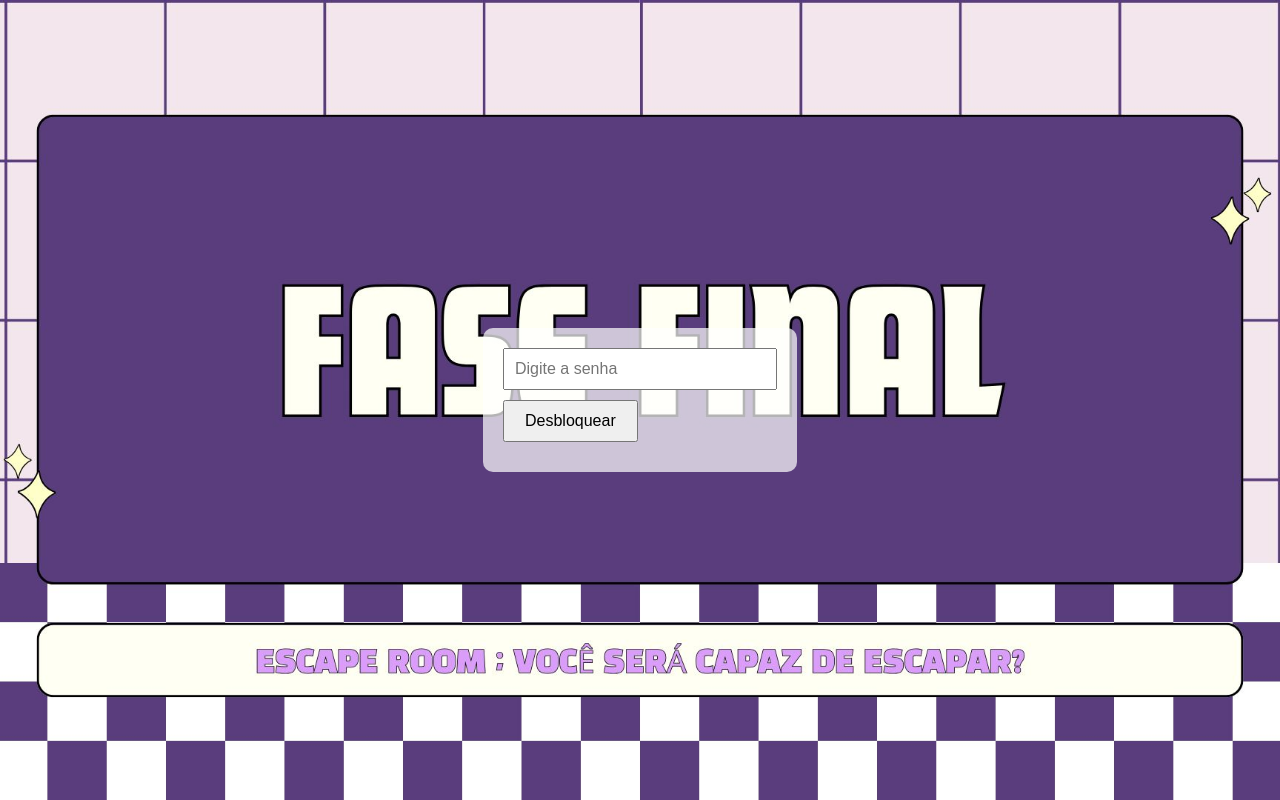
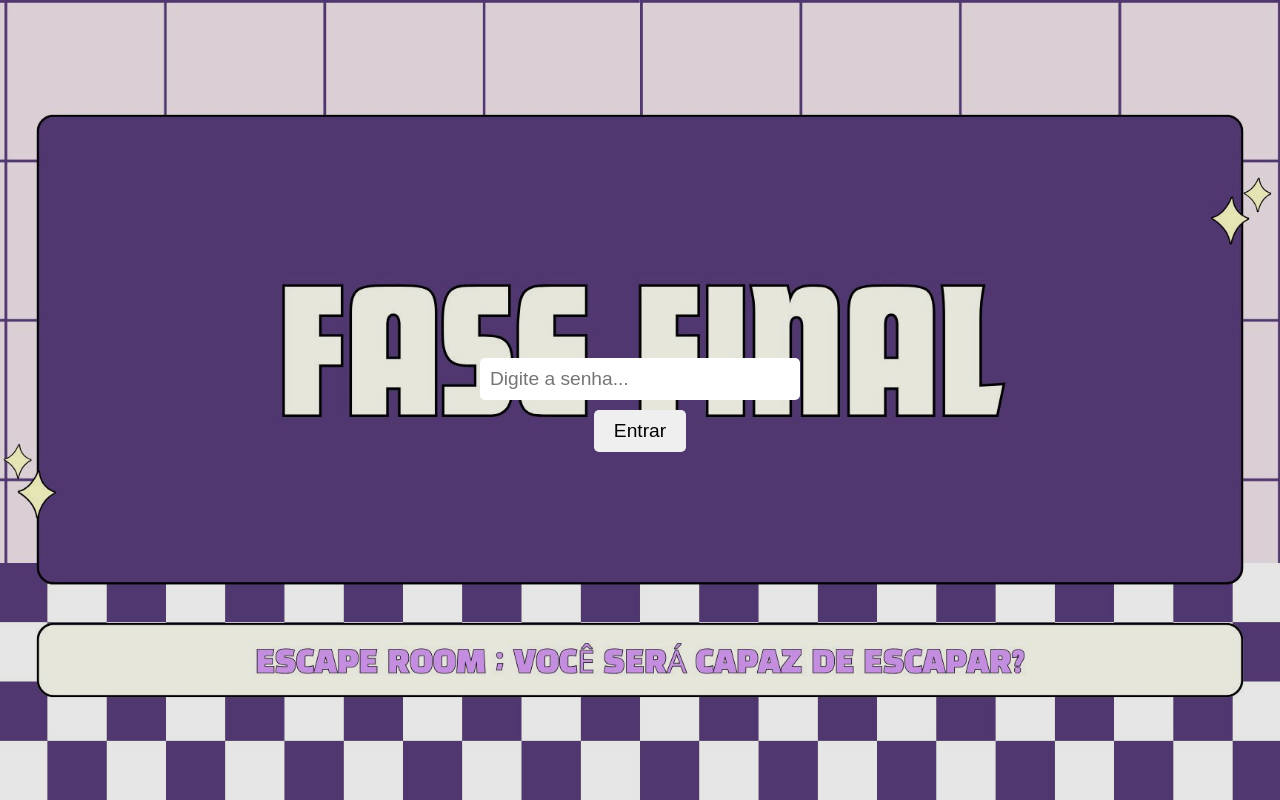
Before and after one commit to terezafs1/ESCAPE-ROOM, a plain HTML site: page index.html in a window 1280 px wide. Drawn offline with Linux system fonts and the light colour scheme.

Commit message:
index.html

```diff
--- a/index.html
+++ b/index.html
@@ -1,87 +1,59 @@
 <!DOCTYPE html>
-<html lang="pt-br">
+<html lang="pt-BR">
 <head>
-  <meta charset="UTF-8">
-  <title>Escape Room - Fase Final</title>
+  <meta charset="UTF-8" />
+  <meta name="viewport" content="width=device-width, initial-scale=1.0"/>
+  <title>Escape Room</title>
   <style>
     body {
       margin: 0;
-      padding: 0;
-      font-family: Arial, sans-serif;
-      background-size: cover;
-      background-repeat: no-repeat;
-      background-position: center;
-      height: 100vh;
-      display: flex;
-      justify-content: center;
-      align-items: center;
-      flex-direction: column;
-    }
-
-    #inputSection {
-      background-color: rgba(255, 255, 255, 0.7);
-      padding: 20px;
-      border-radius: 10px;
-    }
-
-    #passwordInput {
-      padding: 10px;
-      width: 250px;
-      font-size: 16px;
-      margin-bottom: 10px;
-    }
-
-    button {
-      padding: 10px 20px;
-      font-size: 16px;
-      cursor: pointer;
-    }
-
-    .error {
-      color: red;
-      margin-top: 10px;
-    }
-
-    #parabens {
-      display: none;
-      text-align: center;
-      width: 100%;
-      height: 100%;
-      position: absolute;
-      top: 0;
-      left: 0;
-      background-image: url('parabens.jpg'); /* Substitua pelo nome real */
+      background-image: url('fasefinal.jpg');
       background-size: cover;
       background-position: center;
+      font-family: sans-serif;
+    }
+    .senha-container {
+      display: flex;
+      flex-direction: column;
+      align-items: center;
+      justify-content: center;
+      height: 100vh;
+      backdrop-filter: brightness(0.9);
+    }
+    input {
+      font-size: 1.2em;
+      padding: 10px;
+      margin: 10px;
+      border-radius: 5px;
+      border: none;
+      width: 300px;
+    }
+    button {
+      font-size: 1.2em;
+      padding: 10px 20px;
+      border-radius: 5px;
+      border: none;
+      cursor: pointer;
     }
   </style>
 </head>
-<body style="background-image: url('fasefinal.jpg');"> <!-- Substitua pelo nome real -->
-
-  <div id="inputSection">
-    <input type="text" id="passwordInput" placeholder="Digite a senha">
-    <br>
-    <button onclick="checkPassword()">Desbloquear</button>
-    <div class="error" id="errorMsg"></div>
+<body>
+  <div class="senha-container">
+    <input type="password" id="senha" placeholder="Digite a senha..." />
+    <button onclick="verificarSenha()">Entrar</button>
   </div>
 
-  <div id="parabens"></div>
-
   <script>
-    function checkPassword() {
-      const input = document.getElementById("passwordInput").value.toLowerCase().trim();
-      const senhaCorreta = "segurança do paciente";
-
-      if (input === senhaCorreta) {
-        document.getElementById("inputSection").style.display = "none";
-        document.body.style.backgroundImage = "url('parabens.jpg')";
-        document.getElementById("parabens").style.display = "block";
-        document.getElementById("errorMsg").textContent = "";
+    function verificarSenha() {
+      const senha = document.getElementById("senha").value.trim().toLowerCase();
+      if (senha === "segurança do paciente") {
+        document.body.innerHTML = `
+          <img src="parabens.jpg" style="width: 100vw; height: 100vh; object-fit: cover;" />
+        `;
       } else {
-        document.getElementById("errorMsg").textContent = "Senha incorreta. Tente novamente.";
+        alert("Senha incorreta. Tente novamente!");
       }
     }
   </script>
-
 </body>
 </html>
```
